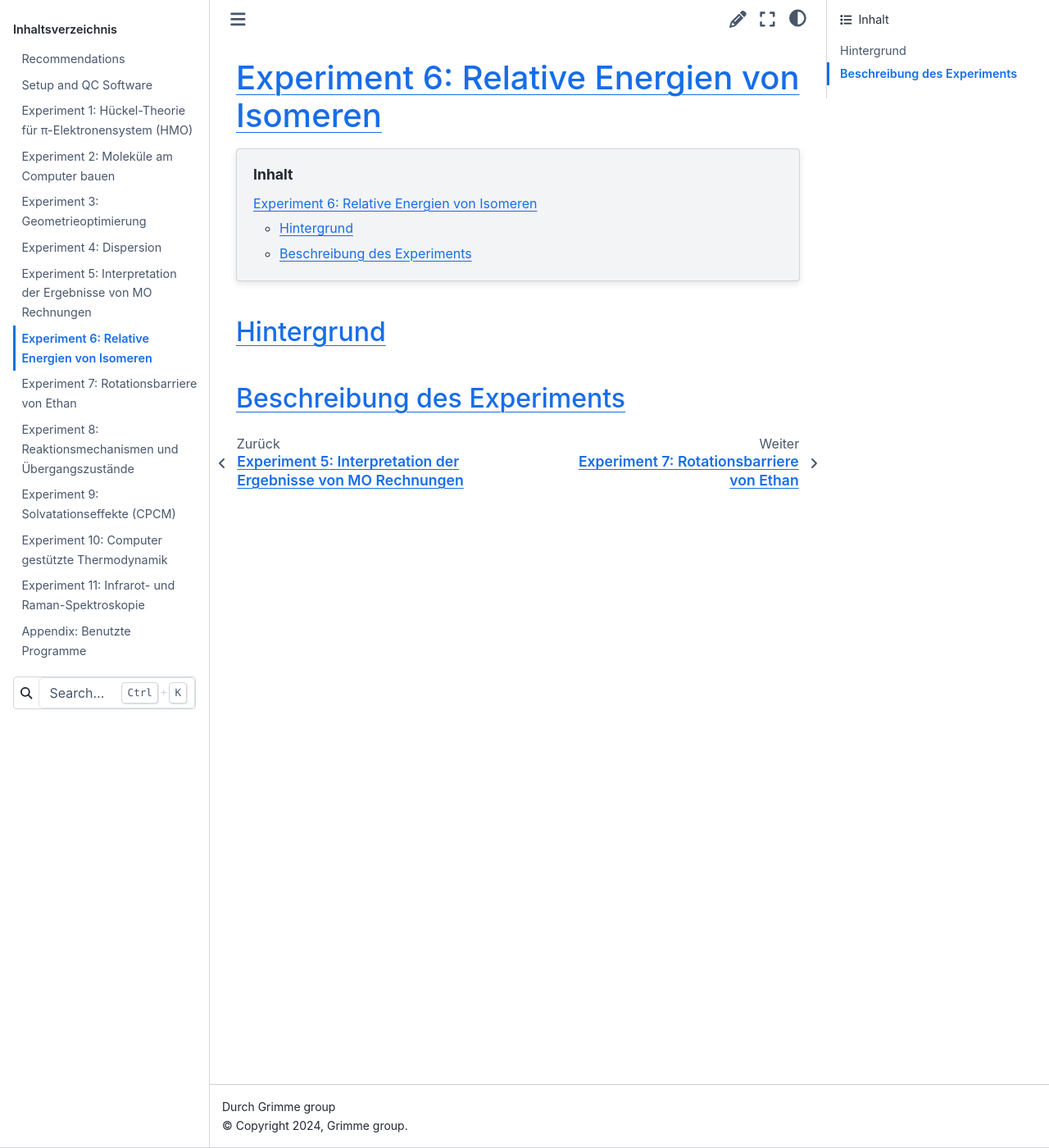
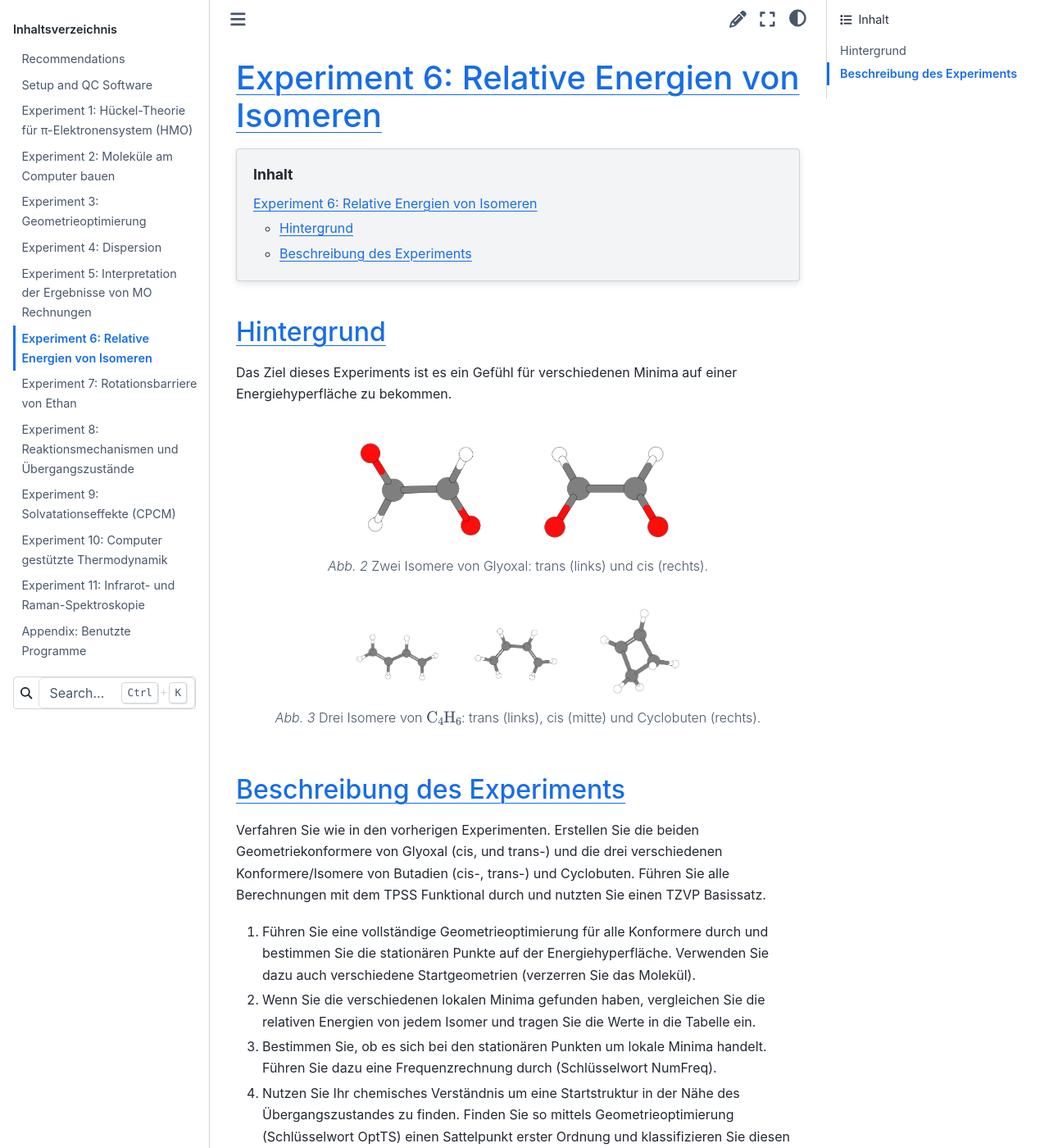
Before and after one commit to grimme-lab/bch616-teaching, a Sphinx documentation site: the page built from doc/ex6_rel_energies.rst, in a window 1280 px wide and 1400 px high. Shown: the whole window at 82% size. Built offline with Sphinx 7.4.7 and the Sphinx Book theme 1.1.4, drawn with Linux system fonts in a browser that asks for light colours; some of the changed text lies outside the part shown.

Commit message:
Added Experiment 6: Relative Energien von Isomeren

```diff
--- a/doc/ex6_rel_energies.rst
+++ b/doc/ex6_rel_energies.rst
@@ -10,6 +10,43 @@ Experiment 6: Relative Energien von Isomeren
 Hintergrund
 -----------
 
+Das Ziel dieses Experiments ist es ein Gefühl für verschiedenen Minima auf einer Energiehyperfläche zu bekommen.
+
+.. figure:: img/exp04-glyoxal.png
+   :width: 400px
+   :align: center
+
+   Zwei Isomere von Glyoxal: trans (links) und cis (rechts).
+
+.. figure:: img/exp04-C4H6.png
+   :width: 400px
+   :align: center
+
+   Drei Isomere von :math:`\ce{C4H6}`: trans (links), cis (mitte) und Cyclobuten (rechts).
 
 Beschreibung des Experiments
 ----------------------------
+
+Verfahren Sie wie in den vorherigen Experimenten. Erstellen Sie die beiden Geometriekonformere von Glyoxal (cis, und trans-) und die drei verschiedenen Konformere/Isomere von Butadien (cis-, trans-) und Cyclobuten.
+Führen Sie alle Berechnungen mit dem TPSS Funktional durch und nutzten Sie einen TZVP Basissatz.
+
+1. Führen Sie eine vollständige Geometrieoptimierung für alle Konformere durch und bestimmen Sie die stationären Punkte auf der Energiehyperfläche. Verwenden Sie dazu auch verschiedene Startgeometrien (verzerren Sie das Molekül).
+2. Wenn Sie die verschiedenen lokalen Minima gefunden haben, vergleichen Sie die relativen Energien von jedem Isomer und tragen Sie die Werte in die Tabelle ein.
+3. Bestimmen Sie, ob es sich bei den stationären Punkten um lokale Minima handelt. Führen Sie dazu eine Frequenzrechnung durch (Schlüsselwort NumFreq).
+4. Nutzen Sie Ihr chemisches Verständnis um eine Startstruktur in der Nähe des Übergangszustandes zu finden. Finden Sie so mittels Geometrieoptimierung (Schlüsselwort OptTS) einen Sattelpunkt erster Ordnung und klassifizieren Sie diesen durch eine Frequenzrechnung. Geben Sie die Diederwinkel aller Strukturen (Minimumsstrukturen und Übergansgeometrien) an.
+
+.. csv-table:: Relative Energien der Isomere von :math:`\ce{C2H2O2}` und :math:`\ce{C4H6}` in kJ/mol.
+   :header: "", ":math:`\\ce{C2H2O2}`", ":math:`\\ce{C4H6}`"
+   :widths: 10,10,10
+
+   "Trans-", "0", "0"
+   "Cis-", "16", "17"
+   "Cyclo-", "--", "46"
+
+.. csv-table:: Berechnete Werte in kJ/mol.
+   :header: "", ":math:`\\ce{C2H2O2}`", ":math:`\\ce{C4H6}`"
+   :widths: 10,10,10
+
+   "Trans-", "", ""
+   "Cis-", "", ""
+   "Cyclo-", "", ""
```
Also changed, not shown: doc/img/exp04-C4H6.png (added), doc/img/exp04-glyoxal.png (added).
